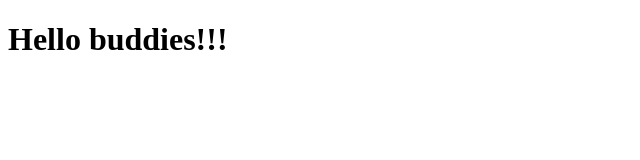
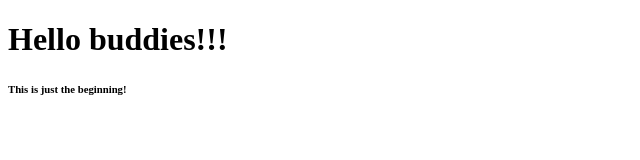
Before and after one commit to dhanush224/coursera-tesst, a plain HTML site: page Site/index.html in a window 1280 px wide. Shown: the whole page, without its empty margins (0-640 px from the left). Drawn offline with Linux system fonts and the light colour scheme.

Commit message:
Extra line

```diff
--- a/Site/index.html
+++ b/Site/index.html
@@ -5,5 +5,6 @@
 </head>
 <body>
 <h1>Hello buddies!!!<h1>
+<h6>This is just the beginning!<h6>
 </body>
 </html>
```
